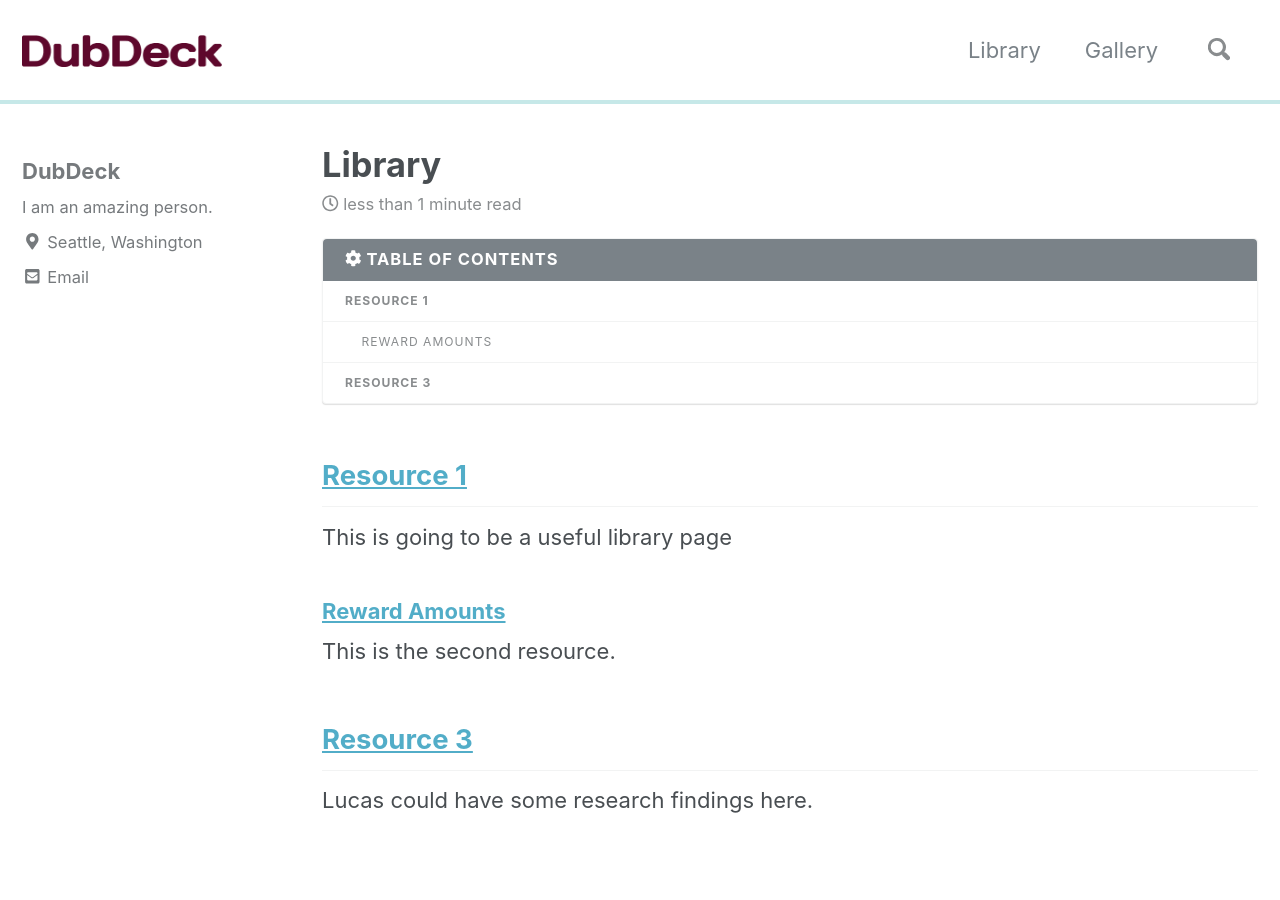
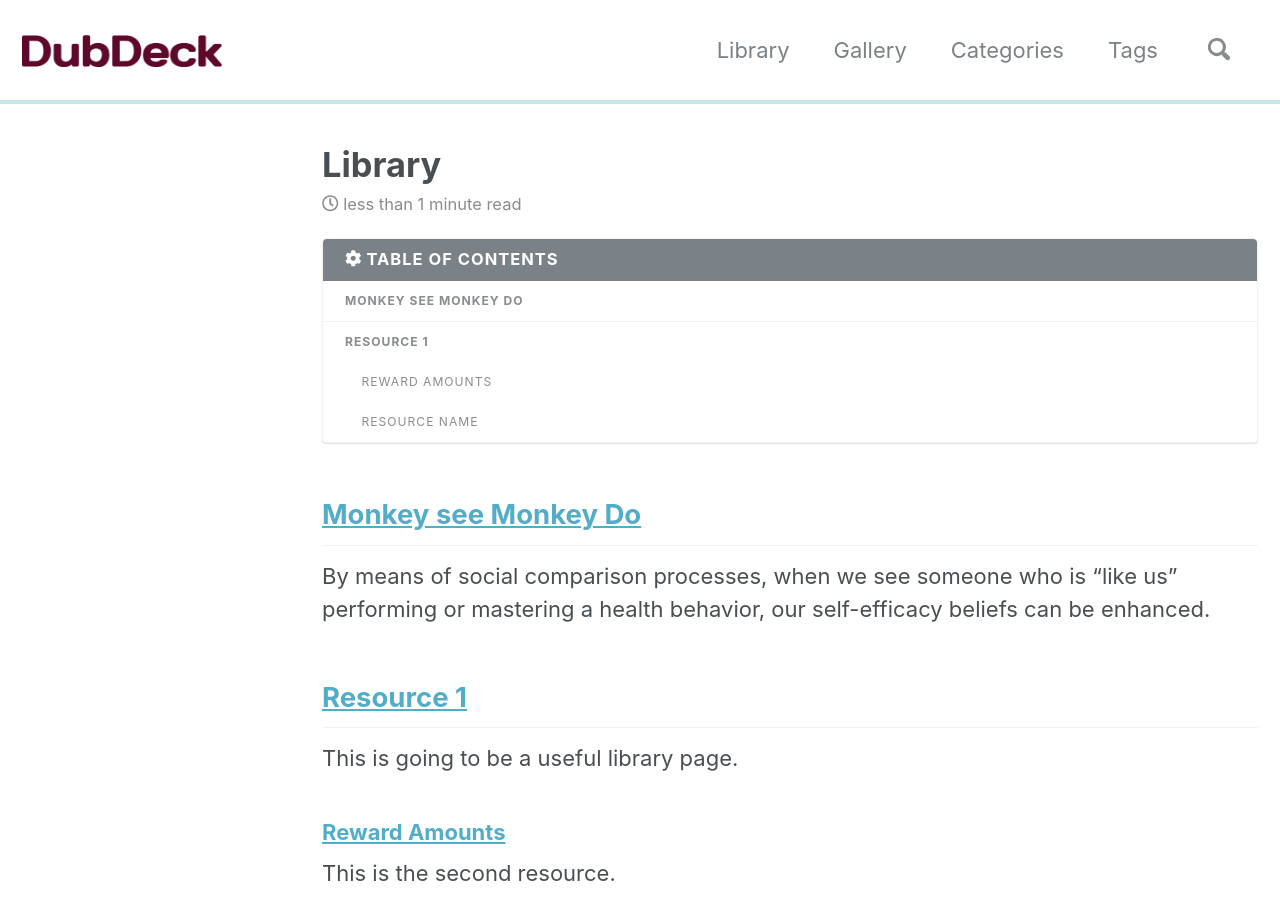
Before and after one commit to DubDeck/dubdeck.github.io, a Jekyll site: the page built from library.html, in a window 1280 px wide and 900 px high. Built offline with Jekyll 4.4.1, drawn with Linux system fonts in a browser that asks for light colours; nearby versions of some CDN libraries; comment, search, counter and statistics services are not loaded; a style sheet for code colours, icons or effects is not loaded; some of the changed text lies outside the part shown.

Commit message:
fix monkeysee permalink

```diff
--- a/_data/navigation.yml
+++ b/_data/navigation.yml
@@ -4,6 +4,10 @@ main:
     url: /library/
   - title: "Gallery"
     url: /gallery/
+  - title: "Categories"
+    url: /categories/
+  - title: "Tags"
+    url: "/tags/"
   # - title: "Sample Collections"
   #   url: /collection-archive/
   # - title: "Sitemap"
--- a/library.html
+++ b/library.html
@@ -3,15 +3,20 @@ permalink: /library/
 title: "Library"
 excerpt: "Minimal Mistakes is a flexible two-column Jekyll theme."
 layout: single
+author_profile: False
 toc: true
 toc_label: "Table of Contents"
 toc_icon: "cog"
 ---
+<h2>
+  <a href="/library/monkeyseemonkeydo/">Monkey see Monkey Do</a>
+</h2>
+<p>By means of social comparison processes, when we see someone who is “like us” performing or mastering a health behavior, our self-efficacy beliefs can be enhanced.</p>
 
 <h2>
   <a href="/library/resource_1/">Resource 1</a>
 </h2>
-<p> This is going to be a useful library page </p>
+<p> This is going to be a useful library page. </p>
 
 <h3>
   <a href="/library/rewards/">Reward Amounts</a>
@@ -19,7 +24,8 @@ toc_icon: "cog"
 
 <p> This is the second resource. </p>
 
-<h2>
-  <a href="/library/resource_3/">Resource 3</a>
-</h2>
-<p> Lucas could have some research findings here. </p>
+
+<h3>
+  <a href="/library/resource_3/">Resource Name</a>
+</h3>
+<p>Example resource page displaying a lot of categories and tags.</p>
```
Also changed, not shown: _layouts/category.html (+3 -42 lines), _pages/category_archive.md (+1 -0 lines), _pages/sdt_01.md (+1 -1 lines), _pages/tags_archive.md (+1 -0 lines).
